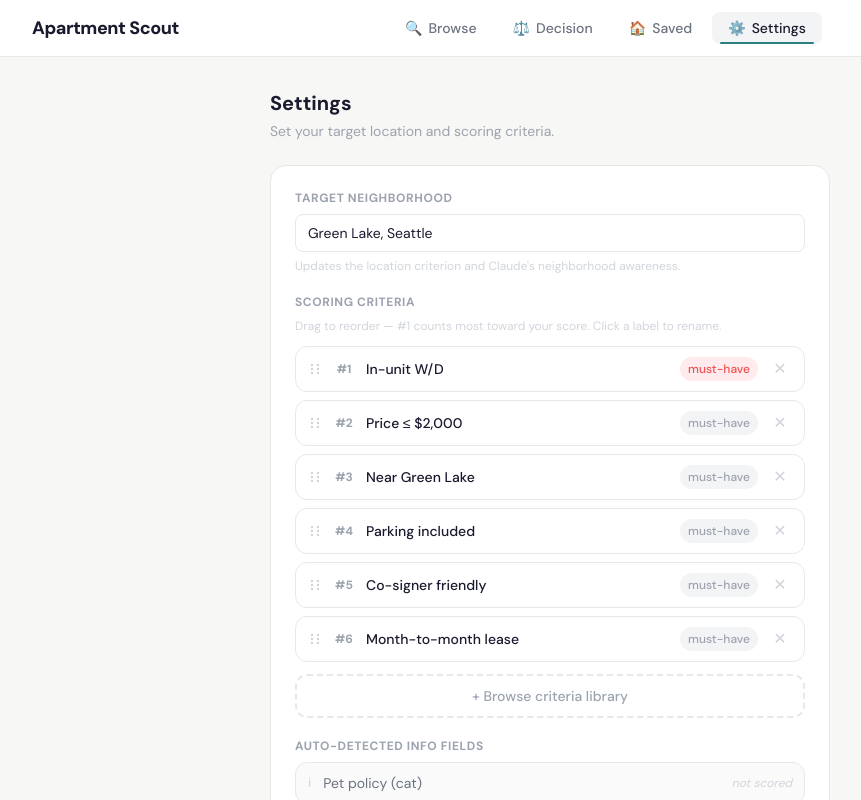
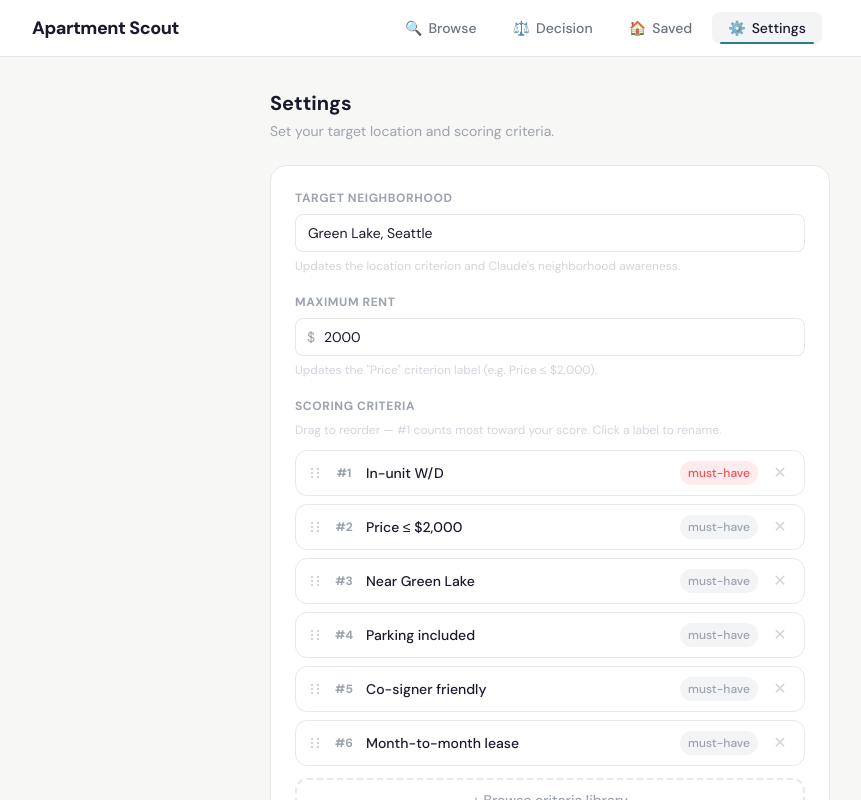
Before and after one commit to the-esoteric-girl/apartment-scout, a React (Vite) app: page / in a window 1280 px wide. Both pictures are taken after a click on the button "Settings". Shown: the top 800 px of the page, without its empty margins (90-951 px from the left). Built offline with nearby package versions, Linux system fonts and the light colour scheme.

Commit message:
feat(settings): add configurable max rent for price criterion

```diff
--- a/src/components/SettingsOverlay.jsx
+++ b/src/components/SettingsOverlay.jsx
@@ -19,7 +19,7 @@
 
 import { useState, useEffect, useRef } from 'react';
 import { DEFAULT_CRITERIA, CRITERIA_LIBRARY, SEATTLE_NEIGHBORHOODS } from '../constants/defaultCriteria';
-import { DEFAULT_LOCATION } from '../utils/storage';
+import { DEFAULT_LOCATION, DEFAULT_PRICE_THRESHOLD, getPriceThreshold, savePriceThreshold } from '../utils/storage';
 import DraggableCriteriaList from './DraggableCriteriaList';
 
 // ─────────────────────────────────────────────────────────────
@@ -202,6 +202,7 @@ function LibraryPicker({ activeCriteriaKeys, onAdd }) {
 export default function SettingsOverlay({ criteria, location, onSave, onClose }) {
   const [localCriteria, setLocalCriteria] = useState(criteria);
   const [localLocation, setLocalLocation] = useState(location);
+  const [localMaxRent, setLocalMaxRent] = useState(() => getPriceThreshold());
   const [showResetConfirm, setShowResetConfirm] = useState(false);
   const [showLibrary, setShowLibrary] = useState(false);
   const panelRef = useRef(null);
@@ -248,11 +249,22 @@ export default function SettingsOverlay({ criteria, location, onSave, onClose })
     setLocalCriteria(prev => prev.filter(c => c.key !== key));
   }
 
+  // ── Max rent change ───────────────────────────────────────────────────────
+  function handleMaxRentChange(raw) {
+    const value = raw === '' ? '' : Number(raw);
+    setLocalMaxRent(value);
+    const threshold = value === '' ? DEFAULT_PRICE_THRESHOLD : value;
+    setLocalCriteria(prev =>
+      prev.map(c => c.key === 'price' ? { ...c, label: `Price ≤ $${threshold.toLocaleString()}` } : c)
+    );
+  }
+
   // ── Add from library ──────────────────────────────────────────────────────
   function handleAddFromLibrary(item) {
+    const threshold = localMaxRent === '' ? DEFAULT_PRICE_THRESHOLD : localMaxRent;
     const newCriterion = {
       key: item.key,
-      label: item.label,
+      label: item.key === 'price' ? `Price ≤ $${threshold.toLocaleString()}` : item.label,
       isDisqualifier: false,
       flagOnly: false,
     };
@@ -267,6 +279,7 @@ export default function SettingsOverlay({ criteria, location, onSave, onClose })
   function handleReset() {
     setLocalCriteria(DEFAULT_CRITERIA);
     setLocalLocation(DEFAULT_LOCATION);
+    setLocalMaxRent(DEFAULT_PRICE_THRESHOLD);
     setShowResetConfirm(false);
     setShowLibrary(false);
   }
@@ -328,6 +341,41 @@ export default function SettingsOverlay({ criteria, location, onSave, onClose })
             />
             <p className="text-xs mt-1.5" style={{ color: '#d1d5db' }}>
               Updates the location criterion and Claude's neighborhood awareness.
+            </p>
+          </div>
+
+          {/* ── Maximum rent ── */}
+          <div>
+            <label className="block text-xs font-semibold uppercase tracking-wider mb-2" style={{ color: '#9ca3af' }}>
+              Maximum rent
+            </label>
+            <div className="relative">
+              <span
+                className="absolute left-3 top-1/2 -translate-y-1/2 text-sm pointer-events-none"
+                style={{ color: '#9ca3af' }}
+              >
+                $
+              </span>
+              <input
+                type="number"
+                min="0"
+                step="50"
+                value={localMaxRent}
+                onChange={e => handleMaxRentChange(e.target.value === '' ? '' : Number(e.target.value))}
+                placeholder="2000"
+                className="w-full rounded-lg border pl-7 pr-3 py-2 text-sm outline-none"
+                style={{ borderColor: '#e8e8e8', color: '#1a1a2e', backgroundColor: '#ffffff' }}
+                onMouseEnter={e => (e.currentTarget.style.borderColor = '#2A7F7F')}
+                onMouseLeave={e => {
+                  if (document.activeElement !== e.currentTarget)
+                    e.currentTarget.style.borderColor = '#e8e8e8';
+                }}
+                onFocus={e => (e.currentTarget.style.borderColor = '#2A7F7F')}
+                onBlur={e => (e.currentTarget.style.borderColor = '#e8e8e8')}
+              />
+            </div>
+            <p className="text-xs mt-1.5" style={{ color: '#d1d5db' }}>
+              Updates the "Price" criterion label (e.g. Price ≤ $2,000).
             </p>
           </div>
 
@@ -461,9 +509,13 @@ export default function SettingsOverlay({ criteria, location, onSave, onClose })
           <button
             onClick={() => {
               const shortName = localLocation.split(',')[0].trim();
-              const updatedCriteria = localCriteria.map(c =>
-                c.key === 'green_lake' ? { ...c, label: `Near ${shortName}` } : c
-              );
+              const threshold = localMaxRent === '' ? DEFAULT_PRICE_THRESHOLD : localMaxRent;
+              const updatedCriteria = localCriteria.map(c => {
+                if (c.key === 'green_lake') return { ...c, label: `Near ${shortName}` };
+                if (c.key === 'price') return { ...c, label: `Price ≤ $${threshold.toLocaleString()}` };
+                return c;
+              });
+              savePriceThreshold(threshold);
               onSave(updatedCriteria, localLocation);
             }}
             className="px-5 py-2 rounded-xl text-sm font-semibold text-white transition-opacity"
--- a/src/components/tabs/SettingsTab.jsx
+++ b/src/components/tabs/SettingsTab.jsx
@@ -19,7 +19,7 @@
 
 import { useState, useEffect, useRef } from 'react';
 import { DEFAULT_CRITERIA, CRITERIA_LIBRARY, SEATTLE_NEIGHBORHOODS } from '../../constants/defaultCriteria';
-import { DEFAULT_LOCATION } from '../../utils/storage';
+import { DEFAULT_LOCATION, DEFAULT_PRICE_THRESHOLD, getPriceThreshold, savePriceThreshold } from '../../utils/storage';
 import DraggableCriteriaList from '../DraggableCriteriaList';
 
 // ─────────────────────────────────────────────────────────────
@@ -198,6 +198,7 @@ function LibraryPicker({ activeCriteriaKeys, onAdd }) {
 export default function SettingsTab({ criteria, location, onSave }) {
   const [localCriteria, setLocalCriteria] = useState(criteria);
   const [localLocation, setLocalLocation] = useState(location);
+  const [localMaxRent, setLocalMaxRent] = useState(() => getPriceThreshold());
   const [showResetConfirm, setShowResetConfirm] = useState(false);
   const [showLibrary, setShowLibrary] = useState(false);
 
@@ -231,11 +232,22 @@ export default function SettingsTab({ criteria, location, onSave }) {
     setLocalCriteria(prev => prev.filter(c => c.key !== key));
   }
 
+  // ── Max rent change ───────────────────────────────────────────────────────
+  function handleMaxRentChange(raw) {
+    const value = raw === '' ? '' : Number(raw);
+    setLocalMaxRent(value);
+    const threshold = value === '' ? DEFAULT_PRICE_THRESHOLD : value;
+    setLocalCriteria(prev =>
+      prev.map(c => c.key === 'price' ? { ...c, label: `Price ≤ $${threshold.toLocaleString()}` } : c)
+    );
+  }
+
   // ── Add from library ──────────────────────────────────────────────────────
   function handleAddFromLibrary(item) {
+    const threshold = localMaxRent === '' ? DEFAULT_PRICE_THRESHOLD : localMaxRent;
     const newCriterion = {
       key: item.key,
-      label: item.label,
+      label: item.key === 'price' ? `Price ≤ $${threshold.toLocaleString()}` : item.label,
       isDisqualifier: false,
       flagOnly: false,
     };
@@ -250,6 +262,7 @@ export default function SettingsTab({ criteria, location, onSave }) {
   function handleReset() {
     setLocalCriteria(DEFAULT_CRITERIA);
     setLocalLocation(DEFAULT_LOCATION);
+    setLocalMaxRent(DEFAULT_PRICE_THRESHOLD);
     setShowResetConfirm(false);
     setShowLibrary(false);
   }
@@ -257,9 +270,13 @@ export default function SettingsTab({ criteria, location, onSave }) {
   // ── Save ─────────────────────────────────────────────────────────────────
   function handleSave() {
     const shortName = localLocation.split(',')[0].trim();
-    const updatedCriteria = localCriteria.map(c =>
-      c.key === 'green_lake' ? { ...c, label: `Near ${shortName}` } : c
-    );
+    const threshold = localMaxRent === '' ? DEFAULT_PRICE_THRESHOLD : localMaxRent;
+    const updatedCriteria = localCriteria.map(c => {
+      if (c.key === 'green_lake') return { ...c, label: `Near ${shortName}` };
+      if (c.key === 'price') return { ...c, label: `Price ≤ $${threshold.toLocaleString()}` };
+      return c;
+    });
+    savePriceThreshold(threshold);
     onSave(updatedCriteria, localLocation);
   }
 
@@ -291,6 +308,41 @@ export default function SettingsTab({ criteria, location, onSave }) {
           />
           <p className="text-xs mt-1.5" style={{ color: '#d1d5db' }}>
             Updates the location criterion and Claude's neighborhood awareness.
+          </p>
+        </div>
+
+        {/* ── Maximum rent ── */}
+        <div>
+          <label className="block text-xs font-semibold uppercase tracking-wider mb-2" style={{ color: '#9ca3af' }}>
+            Maximum rent
+          </label>
+          <div className="relative">
+            <span
+              className="absolute left-3 top-1/2 -translate-y-1/2 text-sm pointer-events-none"
+              style={{ color: '#9ca3af' }}
+            >
+              $
+            </span>
+            <input
+              type="number"
+              min="0"
+              step="50"
+              value={localMaxRent}
+              onChange={e => handleMaxRentChange(e.target.value === '' ? '' : Number(e.target.value))}
+              placeholder="2000"
+              className="w-full rounded-lg border pl-7 pr-3 py-2 text-sm outline-none"
+              style={{ borderColor: '#e8e8e8', color: '#1a1a2e', backgroundColor: '#ffffff' }}
+              onMouseEnter={e => (e.currentTarget.style.borderColor = '#2A7F7F')}
+              onMouseLeave={e => {
+                if (document.activeElement !== e.currentTarget)
+                  e.currentTarget.style.borderColor = '#e8e8e8';
+              }}
+              onFocus={e => (e.currentTarget.style.borderColor = '#2A7F7F')}
+              onBlur={e => (e.currentTarget.style.borderColor = '#e8e8e8')}
+            />
+          </div>
+          <p className="text-xs mt-1.5" style={{ color: '#d1d5db' }}>
+            Updates the "Price" criterion label (e.g. Price ≤ $2,000).
           </p>
         </div>
 
--- a/src/utils/storage.js
+++ b/src/utils/storage.js
@@ -13,10 +13,13 @@
 
 import { DEFAULT_CRITERIA } from '../constants/defaultCriteria';
 
-const LISTINGS_KEY  = 'apartment_scout_listings';
-const CRITERIA_KEY  = 'apartment_scout_criteria';
-const LOCATION_KEY  = 'apartment_scout_location';
-export const DEFAULT_LOCATION = 'Green Lake, Seattle';
+const LISTINGS_KEY         = 'apartment_scout_listings';
+const CRITERIA_KEY         = 'apartment_scout_criteria';
+const LOCATION_KEY         = 'apartment_scout_location';
+const PRICE_THRESHOLD_KEY  = 'apartment_scout_price_threshold';
+
+export const DEFAULT_LOCATION        = 'Green Lake, Seattle';
+export const DEFAULT_PRICE_THRESHOLD = 2000;
 
 // ─────────────────────────────────────────
 // Listings
@@ -114,3 +117,24 @@ export function getLocation() {
 export function saveLocation(location) {
   localStorage.setItem(LOCATION_KEY, location);
 }
+
+// ─────────────────────────────────────────
+// Price threshold
+// ─────────────────────────────────────────
+
+/** Read the saved maximum rent. Falls back to DEFAULT_PRICE_THRESHOLD. */
+export function getPriceThreshold() {
+  try {
+    const raw = localStorage.getItem(PRICE_THRESHOLD_KEY);
+    if (!raw) return DEFAULT_PRICE_THRESHOLD;
+    const parsed = Number(raw);
+    return Number.isFinite(parsed) ? parsed : DEFAULT_PRICE_THRESHOLD;
+  } catch {
+    return DEFAULT_PRICE_THRESHOLD;
+  }
+}
+
+/** Save the maximum rent threshold (number). */
+export function savePriceThreshold(threshold) {
+  localStorage.setItem(PRICE_THRESHOLD_KEY, String(threshold));
+}
```
